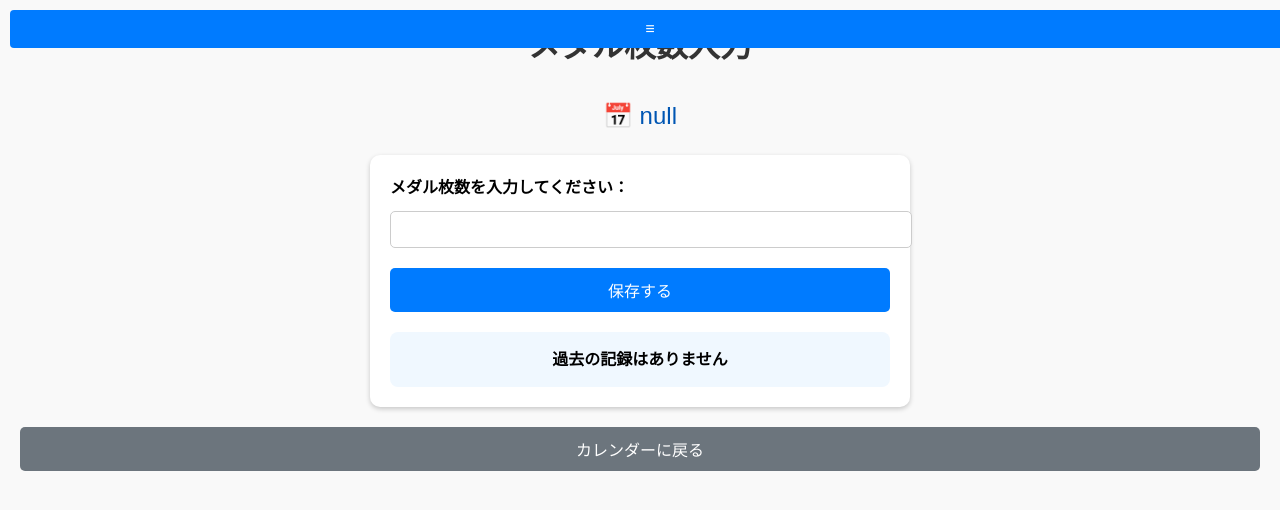
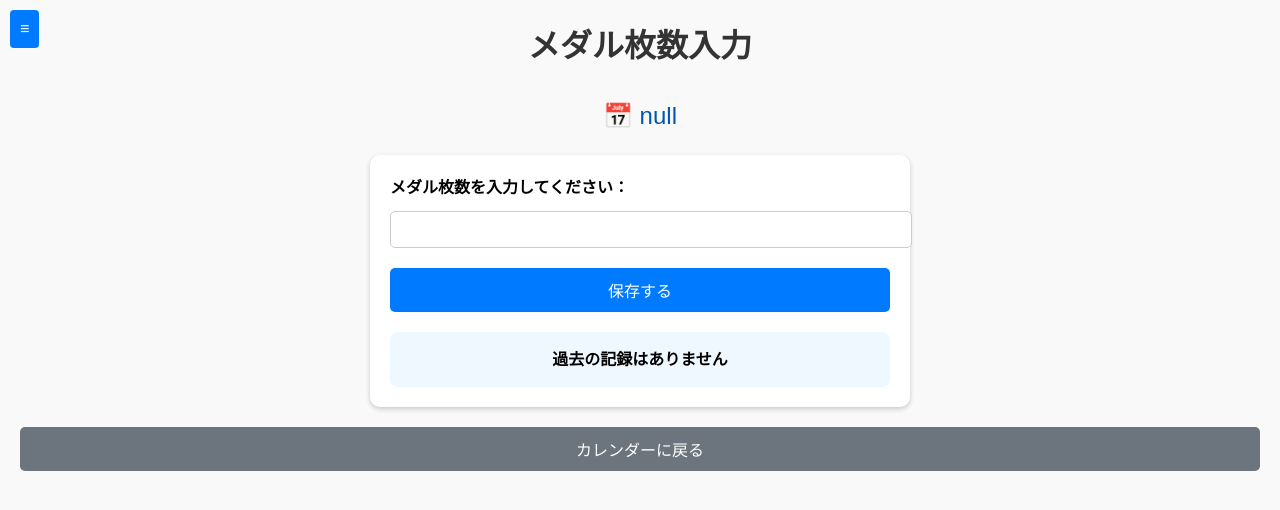
Before and after one commit to Hitorimi02/medalmanagement, a plain HTML site: page CalendarApp/edit_medal/edit_medal.html in a window 1280 px wide. Drawn offline with Linux system fonts and the light colour scheme.

Commit message:
Update content

```diff
--- a/CalendarApp/edit_medal/edit_medal_style.css
+++ b/CalendarApp/edit_medal/edit_medal_style.css
@@ -107,14 +107,17 @@ button:hover {
     position: fixed;
     top: 10px;
     left: 10px;
-    background-color: #007bff;
+    background-color: #007BFF;
     color: white;
     border: none;
     padding: 10px;
     border-radius: 4px;
     cursor: pointer;
     z-index: 1001;
+    width: auto; /* 自動幅に設定 */
+    max-width: 200px; /* 必要なら最大幅を指定 */
 }
+
 #menu-button:hover {
     background-color: #0056b3;
 }
```
